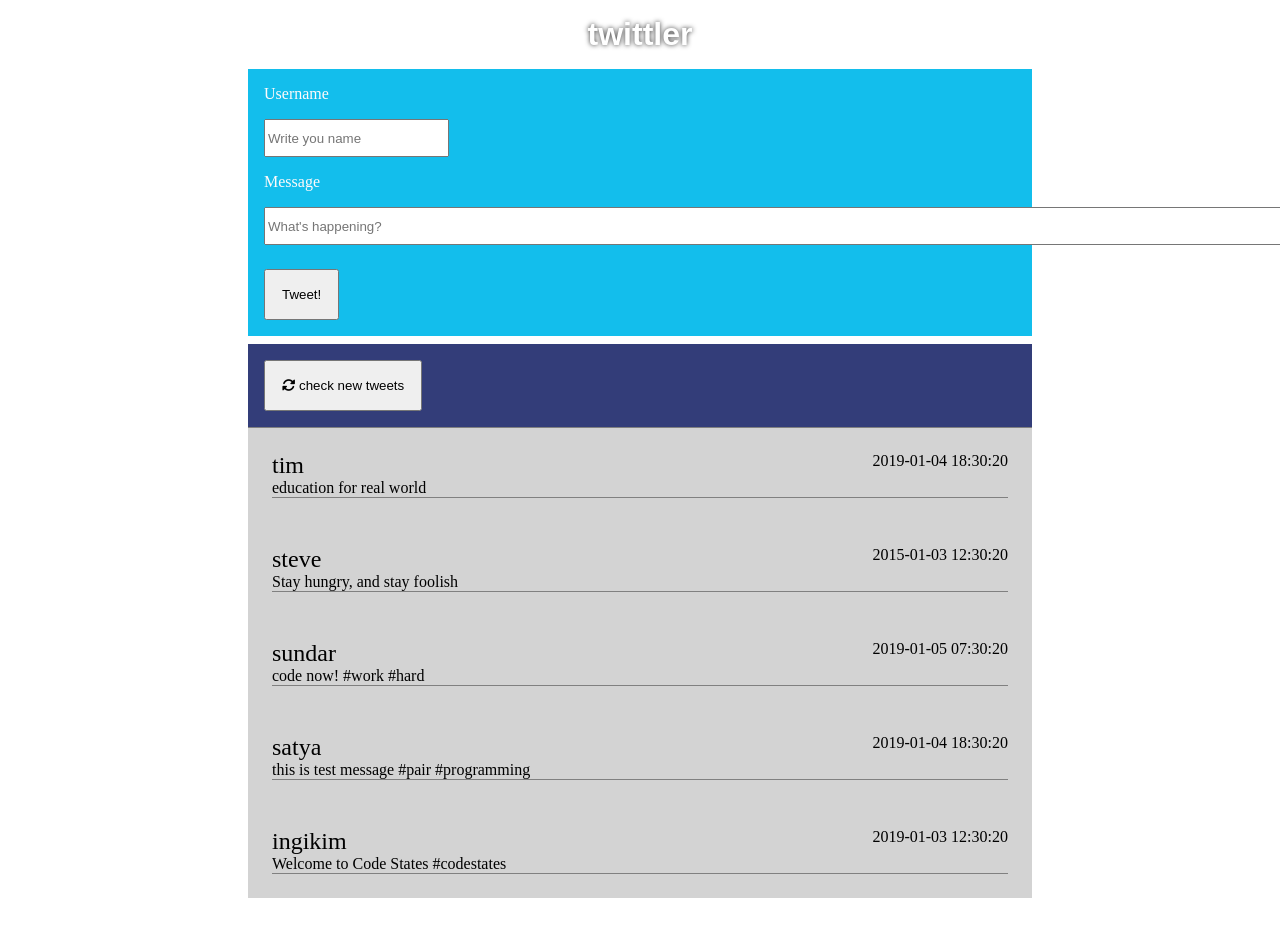
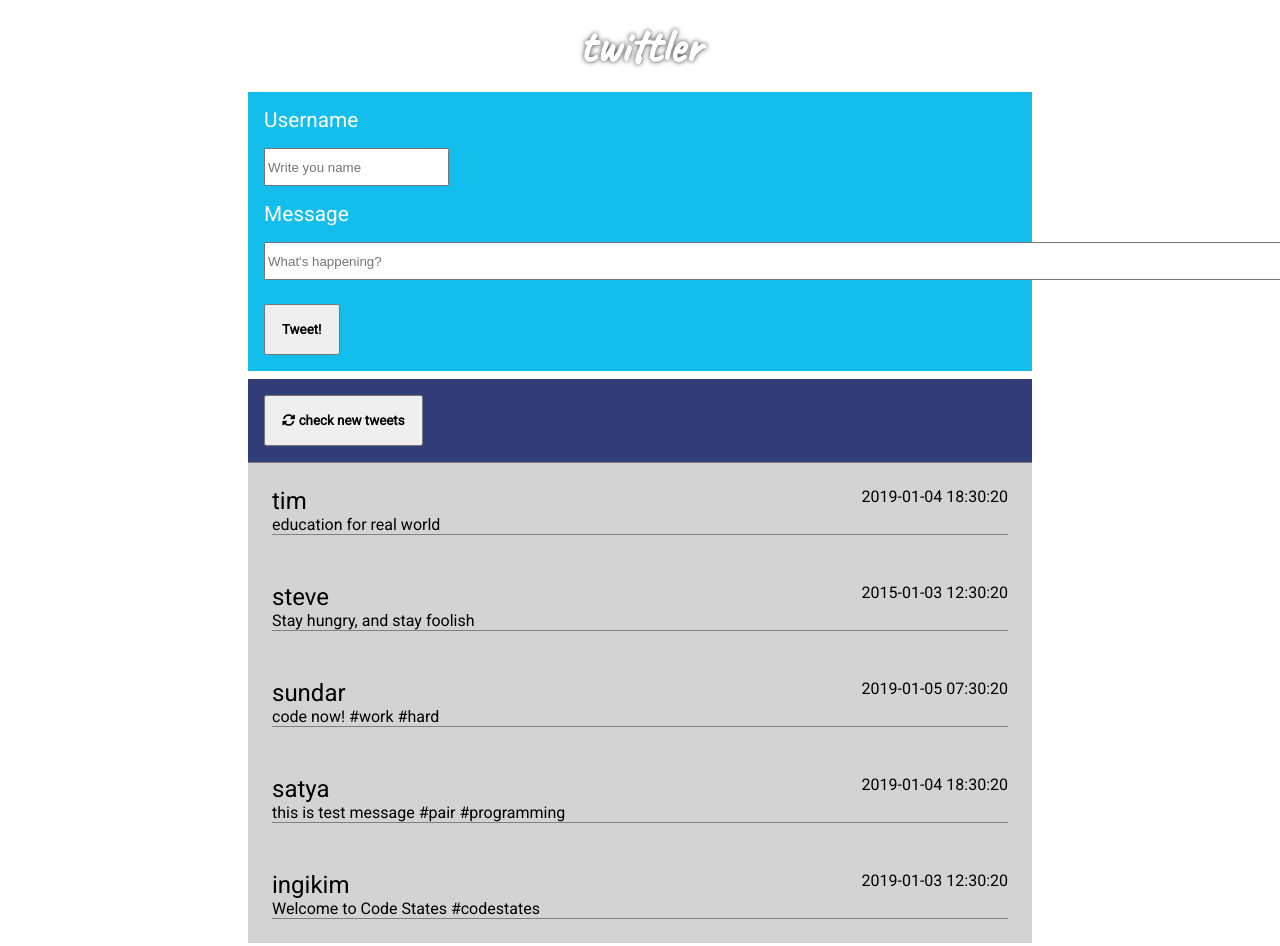
Before and after one commit to YunhwanJeong/pre-twittler, a plain HTML site: page index.html in a window 1280 px wide. Shown: the top 946 px of the page. Before the commit the page ends 906 px from the top, so only its background shows below. Drawn offline with Linux system fonts and the light colour scheme.

Commit message:
pre-twittler main.css bare minimum req complete

```diff
--- a/main.css
+++ b/main.css
@@ -1,6 +1,6 @@
 #title {
-  font-size: 2em;
-  font-family: sans-serif;
+  font-size: 3rem;
+  font-family: 'Caveat';
   font-weight: bold;
   color: white;
   text-shadow: 0 0 5px #333;
@@ -10,6 +10,8 @@
 }
 
 #new-twitt {
+  font-size: 1.3rem;
+  font-family: 'Roboto';
   background-color: #13BEEC;
   padding: 0.5rem;
   margin-bottom: 0.5rem;
@@ -32,6 +34,8 @@
 }
 
 #new-twitt button {
+  font-weight: bold;
+  font-family: 'Roboto';
   padding: 1rem;
   margin: 1rem 0.5rem 0.5rem 0.5rem;
 }
@@ -49,15 +53,26 @@
 }
 
 #buttonArea button {
+  font-weight: bold;
+  font-family: 'Roboto';
   padding: 1rem;
 }
 
+button:hover {
+  background-color: darkgray;
+}
+
 .tweet {
+  font-family: 'Roboto';
   padding: 1.5rem;
 }
 
 .username {
   font-size: 1.5rem;
+}
+
+.username:hover {
+  background-color: darkgray;
 }
 
 .timestamp {
```
